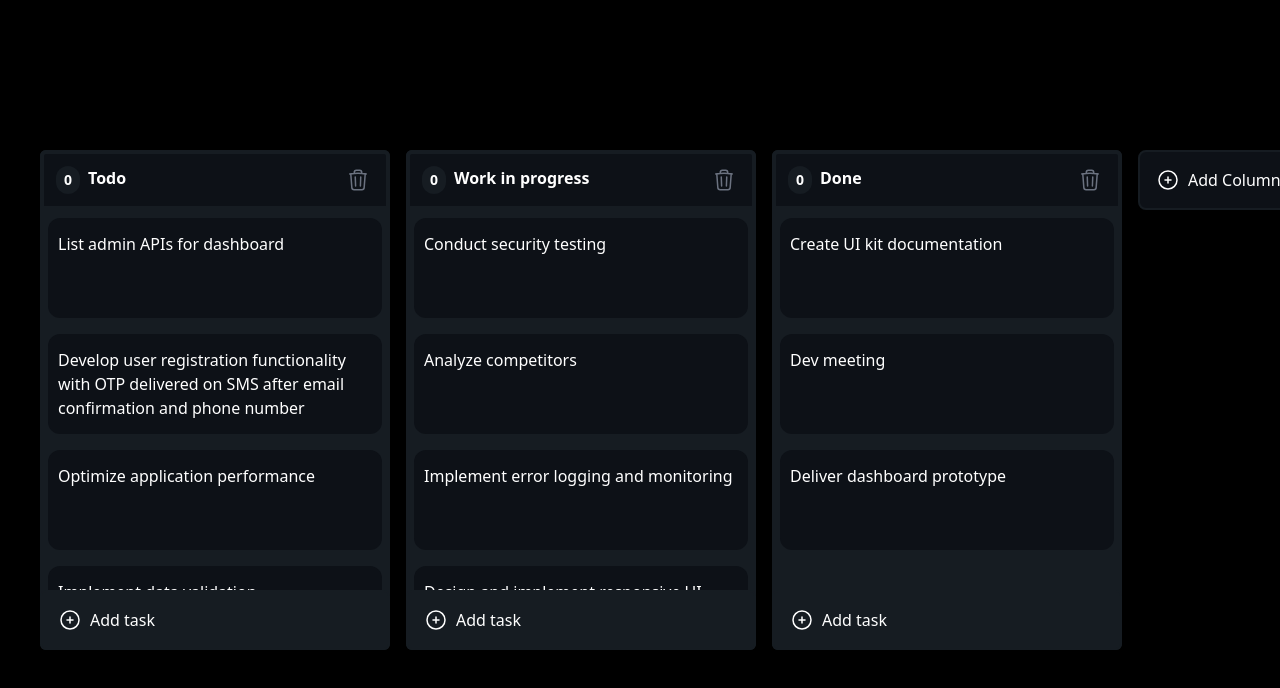
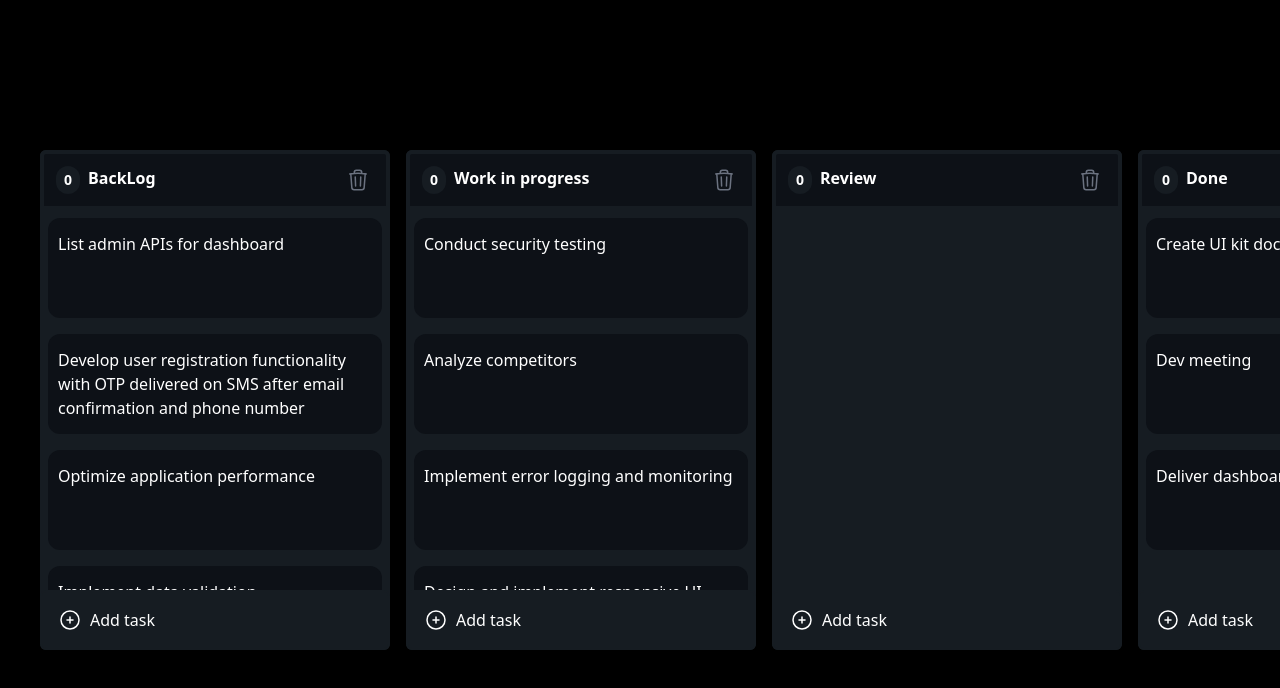
Before and after one commit to erickNjuki/React-DnD, a React (Vite) app: page / in a window 1280 px wide. Shown: the top 688 px of the page. Built offline with nearby package versions, Linux system fonts and the light colour scheme.

Commit message:
Add Review column

```diff
--- a/src/components/KanbanBoard.tsx
+++ b/src/components/KanbanBoard.tsx
@@ -19,11 +19,15 @@ import TaskCard from "./TaskCard";
 const defaultCols: Column[] = [
   {
     id: "todo",
-    title: "Todo",
+    title: "BackLog",
   },
   {
     id: "doing",
     title: "Work in progress",
+  },
+  {
+    id: "review",
+    title: "Review",
   },
   {
     id: "done",
```
